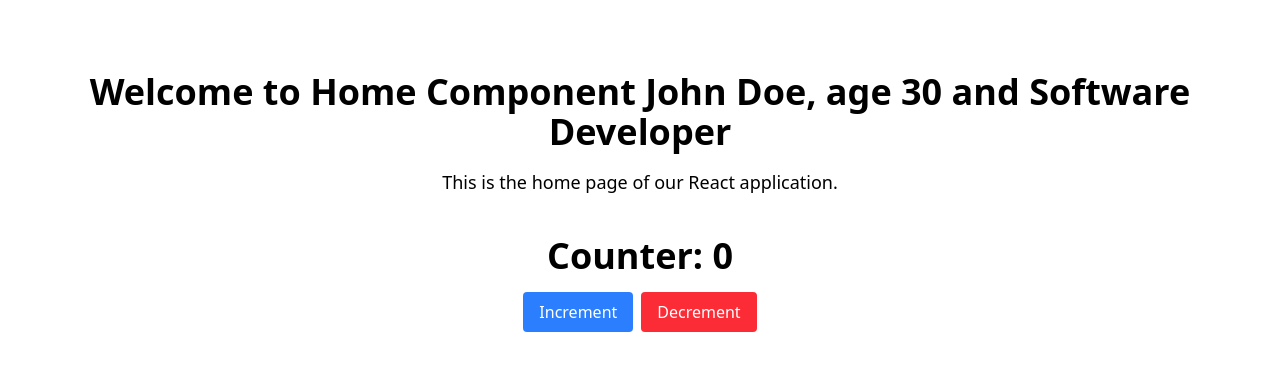
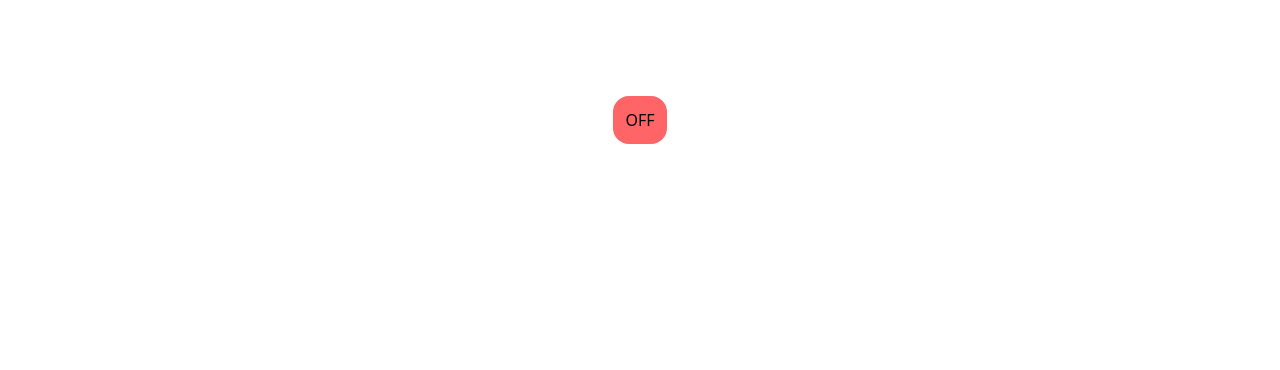
Before and after one commit to vivekfaujdar01/Class-Activity-INT252-Reactjs-, a React (Vite) app in the folder ReactJS/vite-project/: page / in a window 1280 px wide. Shown: the top 370 px of the page. Built offline with nearby package versions, Linux system fonts and the light colour scheme.

Commit message:
Fourth Day of Reactjs class

```diff
--- a/ReactJS/vite-project/src/App.jsx
+++ b/ReactJS/vite-project/src/App.jsx
@@ -2,6 +2,9 @@ import React from 'react'
 import './App.css'
 import Home from './component/Home'
 import Counter from './component/counter.jsx'
+import Stateless from './stateless.jsx'
+import EffectHookExample from './EffectHook.jsx'
+import ToggleByButton from './ToggleByButton.jsx'
 function App() {
 
 //   const element = React.createElement(
@@ -13,16 +16,19 @@ function App() {
 // );
 // diffing algorithm is used to compare two versions of a virtual DOM tree and determine the minimum number of changes needed to update the real DOM to match the new virtual DOM.
 // reconciliation is the process of updating the real DOM to reflect changes in the virtual DOM after the diffing algorithm has identified what needs to be changed.
-const info = {
-  name: "John Doe",
-  age: 30,
-  occupation: "Software Developer"
-};
+// const info = {
+//   name: "John Doe",
+//   age: 30,
+//   occupation: "Software Developer"
+// };
   return (
     <>
-      <Home information = {info} />
-      {/* {element} */}
-      <Counter />
+      {/* <Home information = {info} />
+      {element} */}
+      {/* <Counter /> */}
+      {/* <Stateless title="Hi" onClick={() => alert('clicked')}>Optional children</Stateless> */}
+      {/* <EffectHookExample /> */}
+      <ToggleByButton />
     </>
   )
 }
--- /dev/null
+++ b/ReactJS/vite-project/src/CounterUsingEffect.jsx
@@ -0,0 +1,19 @@
+import React, { useState, useEffect } from 'react';
+
+function CounterUsingEffect() {
+    const [count, setCount] = useState(0);
+
+    useEffect(() => {
+        const interval = setInterval(() => {
+            setCount((prevCount) => prevCount + 1);
+        }, 1000);
+
+        return () => {
+            clearInterval(interval);
+        };
+    }, []);
+
+    return <div>Count: {count}</div>;
+}
+
+export default CounterUsingEffect;
--- /dev/null
+++ b/ReactJS/vite-project/src/EffectHook.jsx
@@ -0,0 +1,19 @@
+import { useEffect } from "react";
+function EffectHookExample() {
+    useEffect(() => {
+        // Side effect logic here
+        console.log("Mounted");
+        const cnt = setInterval(() => {
+            console.log("Interval running");
+        }, 1000);
+        return () => {
+            // Cleanup logic here
+            console.log(cnt);
+            clearInterval(cnt);
+            console.log("Unmounted");
+        };
+    }, []); // Empty dependency array means this effect runs once on mount and cleanup on unmount
+
+    return <div>Check the console for effect logs.</div>;
+}
+export default EffectHookExample;
--- /dev/null
+++ b/ReactJS/vite-project/src/ToggleByButton.jsx
@@ -0,0 +1,24 @@
+import { useState } from "react";
+function ToggleByButton() {
+    const [isToggled, setIsToggled] = useState(false);
+
+    const handleToggle = () => {
+        setIsToggled((prev) => !prev);
+    };
+
+    return (
+        <div>
+            {isToggled ? (
+                <button onClick={handleToggle} className="bg-amber-400 rounded-2xl m-16 p-3">
+                    ON
+                </button>
+            ) : (
+                <button onClick={handleToggle} className="bg-red-400 rounded-2xl m-16 p-3">
+                    OFF
+                </button>
+            )}
+        </div>
+    );
+}
+
+export default ToggleByButton;
--- /dev/null
+++ b/ReactJS/vite-project/src/stateless.jsx
@@ -0,0 +1,22 @@
+import React from "react";
+
+/**
+ * Stateless functional component example
+ * Usage:
+ * <Stateless title="Hi" onClick={() => alert('clicked')}>Optional children</Stateless>
+ */
+const Stateless = ({ title = "Stateless Component", children = null, onClick }) => {
+    return (
+        <section className="stateless-component bg-blue-100" style={{ padding: 16, border: "1px solid #ddd" }}>
+            <h2 style={{ margin: "0 0 8px" }}>{title}</h2>
+            <div style={{ marginBottom: 12 }}>{children ?? <p>No children provided.</p>}</div>
+            {onClick ? (
+                <button type="button" onClick={onClick} className="bg-red-200">
+                    Action
+                </button>
+            ) : null}
+        </section>
+    );
+};
+
+export default Stateless;
```
